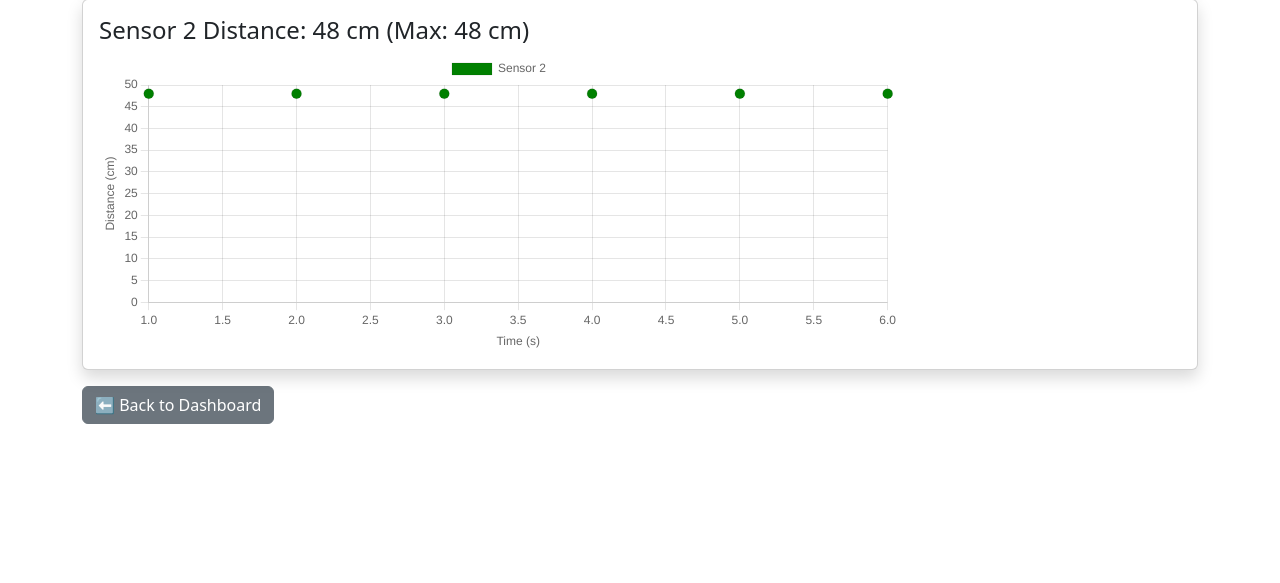
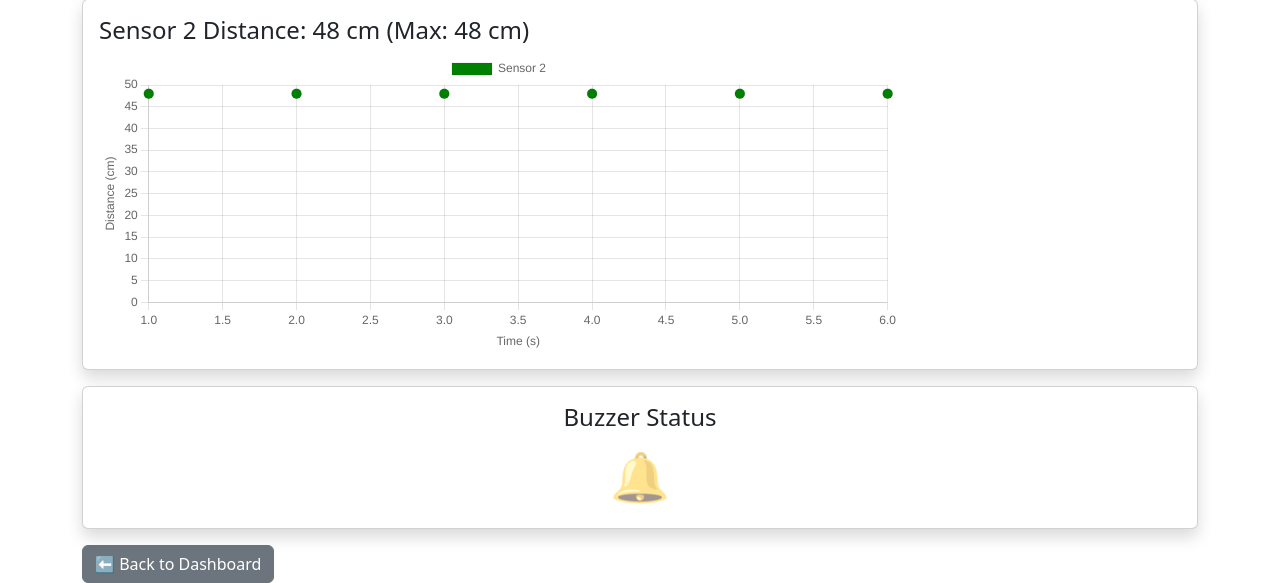
Before and after one commit to Lemuel-Castroverde/iot_website, a Flask app: page /act02_distance in a window 1280 px wide. Shown: the part 514-1097 px from the top of the page. Before the commit the page ends 938 px from the top, so only its background shows below. Run offline with Flask 3, Linux system fonts and the light colour scheme.

Commit message:
added buzzer

```diff
--- a/templates/act02_distance.html
+++ b/templates/act02_distance.html
@@ -12,9 +12,24 @@
   <canvas id="sensor2Chart" width="800" height="300"></canvas>
 </div>
 
+<!-- 🔔 Buzzer Indicator -->
+<div class="card p-3 shadow mt-3 text-center">
+  <h4>Buzzer Status</h4>
+  <div id="buzzer" class="buzzer-off" style="font-size: 3rem;">🔔</div>
+</div>
+
 <a href="/" class="btn btn-secondary mt-3">⬅ Back to Dashboard</a>
 
 <script src="https://cdn.jsdelivr.net/npm/chart.js"></script>
+<style>
+  .buzzer-off { color: gray; transition: color 0.3s ease; }
+  .buzzer-on  { color: red; animation: buzzer-blink 1s infinite; }
+  @keyframes buzzer-blink {
+    0%, 50%, 100% { opacity: 1; }
+    25%, 75% { opacity: 0.3; }
+  }
+</style>
+
 <script>
 let sensor1Max = 0;
 let sensor2Max = 0;
@@ -23,59 +38,45 @@ let timeCounter = 0;
 let sensor1Data = [];
 let sensor2Data = [];
 
-// --- Chart for Sensor 1 ---
 const ctx1 = document.getElementById('sensor1Chart').getContext('2d');
 const sensor1Chart = new Chart(ctx1, {
   type: 'scatter',
-  data: {
-    datasets: [{
-      label: 'Sensor 1',
-      data: sensor1Data,
-      backgroundColor: 'blue',
-      pointRadius: 5,
-      pointHoverRadius: 7
-    }]
-  },
+  data: { datasets: [{ label: 'Sensor 1', data: sensor1Data, backgroundColor: 'blue', pointRadius: 5, pointHoverRadius: 7 }] },
   options: {
-    animation: false,
-    responsive: false,
-    maintainAspectRatio: false,
-    scales: {
-      x: { type: 'linear', title: { display: true, text: 'Time (s)' } },
-      y: { beginAtZero: true, title: { display: true, text: 'Distance (cm)' } }
-    }
+    animation: false, responsive: false, maintainAspectRatio: false,
+    scales: { x: { type: 'linear', title: { display: true, text: 'Time (s)' } }, y: { beginAtZero: true, title: { display: true, text: 'Distance (cm)' } } }
   }
 });
 
-// --- Chart for Sensor 2 ---
 const ctx2 = document.getElementById('sensor2Chart').getContext('2d');
 const sensor2Chart = new Chart(ctx2, {
   type: 'scatter',
-  data: {
-    datasets: [{
-      label: 'Sensor 2',
-      data: sensor2Data,
-      backgroundColor: 'green',
-      pointRadius: 5,
-      pointHoverRadius: 7
-    }]
-  },
+  data: { datasets: [{ label: 'Sensor 2', data: sensor2Data, backgroundColor: 'green', pointRadius: 5, pointHoverRadius: 7 }] },
   options: {
-    animation: false,
-    responsive: false,
-    maintainAspectRatio: false,
-    scales: {
-      x: { type: 'linear', title: { display: true, text: 'Time (s)' } },
-      y: { beginAtZero: true, title: { display: true, text: 'Distance (cm)' } }
-    }
+    animation: false, responsive: false, maintainAspectRatio: false,
+    scales: { x: { type: 'linear', title: { display: true, text: 'Time (s)' } }, y: { beginAtZero: true, title: { display: true, text: 'Distance (cm)' } } }
   }
 });
+
+// --- Buzzer update function ---
+function updateBuzzer(s1, s2) {
+  const buzzerEl = document.getElementById("buzzer");
+  if (s1 > 12 || s2 > 12) {
+    buzzerEl.classList.remove("buzzer-off");
+    buzzerEl.classList.add("buzzer-on");
+    buzzerEl.title = "Buzzer ON: Distance > 12cm";
+  } else {
+    buzzerEl.classList.remove("buzzer-on");
+    buzzerEl.classList.add("buzzer-off");
+    buzzerEl.title = "Buzzer OFF";
+  }
+}
 
 function fetchData() {
   fetch("/get_distance")
     .then(res => res.json())
     .then(data => {
-      timeCounter++; // increase x every second
+      timeCounter++;
 
       // Update displayed values
       document.getElementById("sensor1").textContent = data.sensor1;
@@ -87,19 +88,21 @@ function fetchData() {
       document.getElementById("sensor1_max").textContent = sensor1Max;
       document.getElementById("sensor2_max").textContent = sensor2Max;
 
-      // Push new data points
+      // Push new data
       sensor1Data.push({ x: timeCounter, y: data.sensor1 });
       sensor2Data.push({ x: timeCounter, y: data.sensor2 });
 
-      // Keep only 60 points
       if (sensor1Data.length > 60) sensor1Data.shift();
       if (sensor2Data.length > 60) sensor2Data.shift();
 
       sensor1Chart.update();
       sensor2Chart.update();
+
+      // Update buzzer
+      updateBuzzer(data.sensor1, data.sensor2);
     });
 }
 
-setInterval(fetchData, 1000); // 1s interval
+setInterval(fetchData, 1000);
 </script>
 {% endblock %}
```
